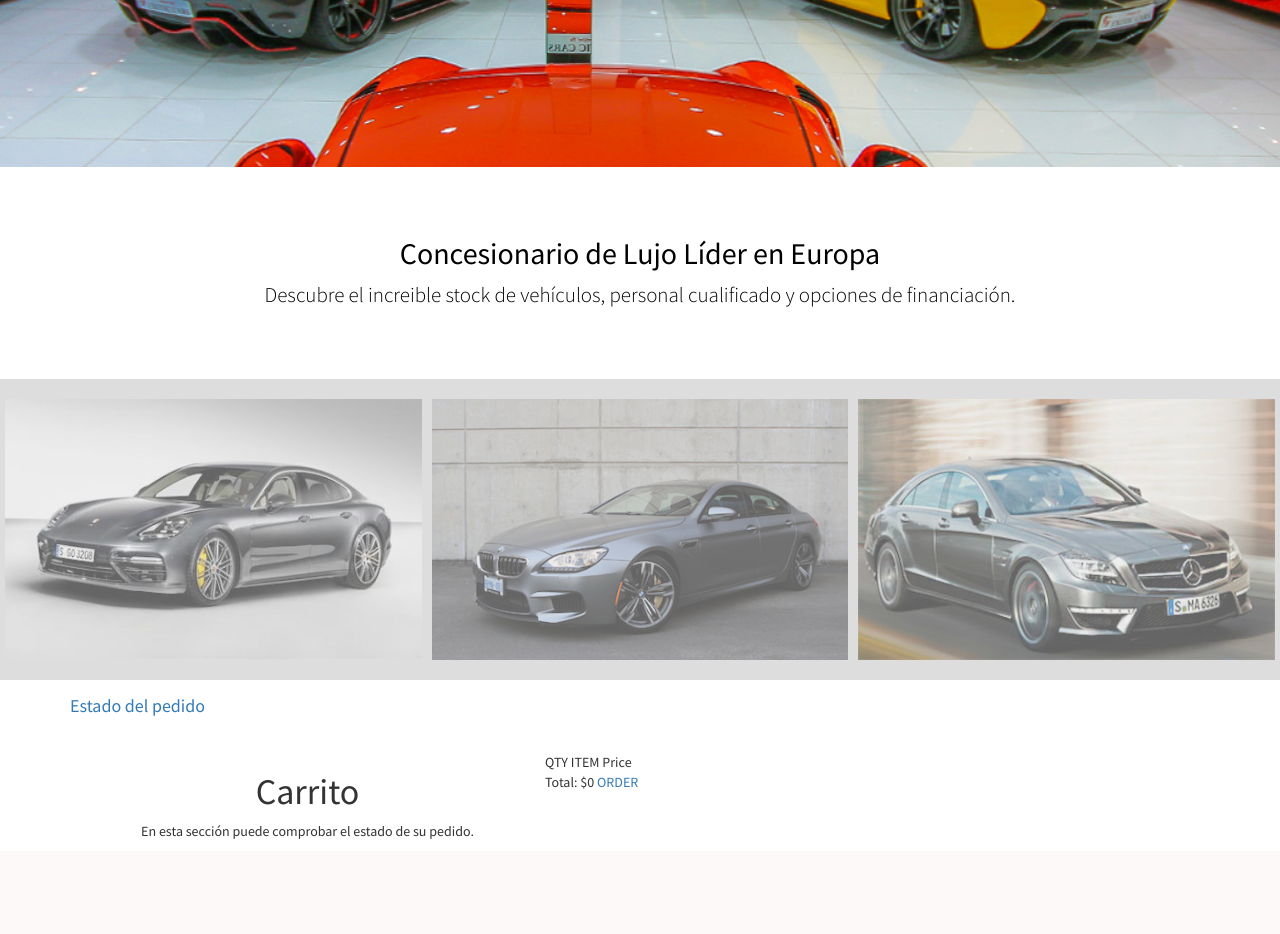
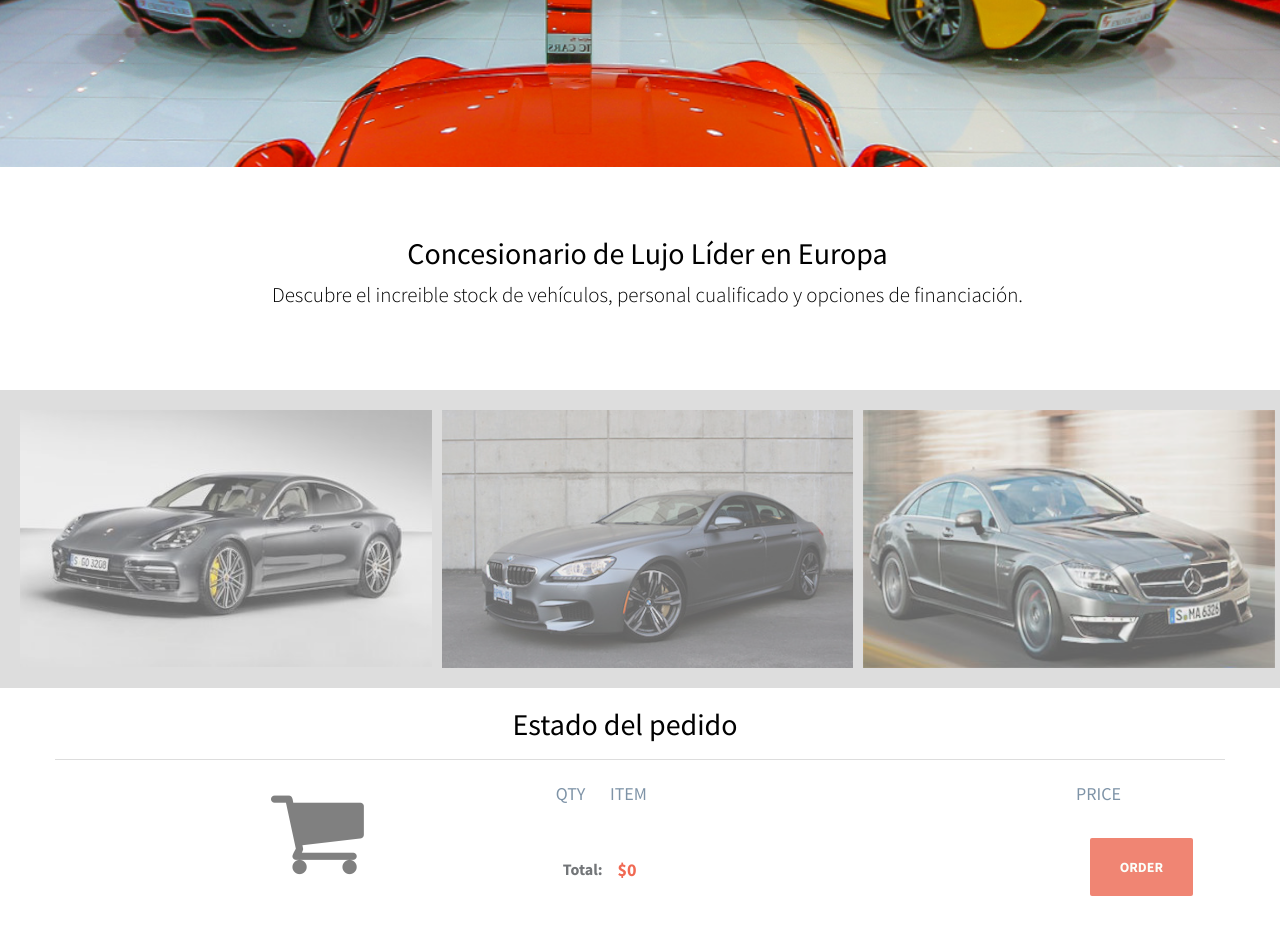
Before and after one commit to IkerGomez/dsm-2017-gomez-lopez-bootstrap, a PHP site: page /index.html in a window 1280 px wide. Shown: the part 633-1567 px from the top of the page. Before the commit the page ends 1472 px from the top, so only its background shows below. Run offline with PHP 8.4, Linux system fonts and the light colour scheme.

Commit message:
shopping card style change

```diff
--- a/Practica02/css/custom.css
+++ b/Practica02/css/custom.css
@@ -2,10 +2,10 @@
 	General Styles
 -----------------------------------*/
 
-body{
+/*body{
 	font-size : 14px;
 	background-color: #f2f6f9;
-}
+}*/
 
 ul{
 	list-style-type: none;
@@ -20,7 +20,7 @@ a:hover {
 	Navbar
 -----------------------------------*/
 
-.minicart{
+/*.minicart{
 	background:url(../img/sprite.png);
 	background-position: -156px 11px;
 	background-repeat:no-repeat;
@@ -44,7 +44,7 @@ a:hover {
 
 .navbar-brand:hover{
 	color: #fff;
-}
+}*/
 
 /*-----------------------------------
 	Breadcrumb
@@ -68,11 +68,11 @@ a:hover {
 
 .breadcrumb{
 	margin-bottom: 100px;
-	background-color: #ffffff;
+	/*background-color: #ffffff;*/
 }
 
 .breadcrumbBox{
-	background-color: #ffffff;
+	/*background-color: #ffffff;*/
 	height: 100px;
 	margin-bottom: 100px;
 	padding-top: 32px;
@@ -110,14 +110,14 @@ a:hover {
 	text-align: justify;
 }
 
-.bigcart{
+/*.bigcart{
 	background:url(../img/sprite.png);
 	background-position: 0px 11px;
 	background-repeat:no-repeat;
 	width: 155px;
 	height: 120px;
 	margin:0 0 40px 60px;
-}
+}*/
 
 
 /*-----------------------------------
@@ -130,10 +130,10 @@ a:hover {
 }
 
 .row{
-	box-shadow: 0 1px 0 #e1e5e8;
+	/*box-shadow: 0 1px 0 #e1e5e8;*/
 	padding-bottom :0;
 	padding-left: 15px;
-	background-color: #ffffff;
+	/*background-color: #ffffff;*/
 	margin-bottom: 11px;
 }
 
@@ -145,11 +145,11 @@ a:hover {
 
 .columnCaptions{
 	color: #7e93a7;
-	font-size:12px;
+	font-size:18px;
 	text-transform: uppercase;
 	padding: 0;
 	box-shadow: 0 0 0;
-	background-color: #f2f6f9;
+	/*background-color: #f2f6f9;*/
 }
 
 .columnCaptions span:first-child{
@@ -188,11 +188,11 @@ a:hover {
 
 
 .popbtn{
-	background-color: #e6edf3;
+	/*background-color: #e6edf3;*/
 	margin-left: 25px;
 	height: 63px;
 	width: 40px;
-	padding: 32px 0 0 14px !important;
+	/*padding: 32px 0 0 14px !important;*/
 	float: right;
 	cursor: pointer;
 }
@@ -216,7 +216,7 @@ a:hover {
 /* Totals */
 
 .totals{
-	background-color: #f2f6f9;
+	/*background-color: #f2f6f9;*/
 }
 
 .totals span{
@@ -254,7 +254,7 @@ a:hover {
 	border-radius: 3px;
 	box-shadow: 0 0 1px 1px rgba(0,0,0,0.2);
 	border: 0;
-	background-color: #ffffff;
+	/*background-color: #ffffff;*/
 }
 
 .popover.bottom{
--- a/Practica02/index.html
+++ b/Practica02/index.html
@@ -16,6 +16,7 @@
     <!-- Bootstrap Core CSS -->
     <link href="css/bootstrap.min.css" rel="stylesheet">
     <!-- Custom CSS -->
+    <link rel="stylesheet" href="css/custom.css">
     <link rel="stylesheet" href="css/stylish.css">
     <!-- Custom Fonts -->
     <link href="font-awesome/css/font-awesome.min.css" rel="stylesheet" type="text/css">
@@ -454,9 +455,10 @@
 
     </div>
 
-    <nav class="navbar">
-        <div class="container">
-            <a class="navbar-brand" href="#">Estado del pedido</a>
+    <!-- Footer -->
+    <nav class="navbar" style="background-color: white;">
+        <div class="container" style="border-bottom: 1px solid #ddd; padding: 10px;">
+            <a class="navbar-brand" style="font-size: 30px; width: 100%; text-align: center; color: black;">Estado del pedido</a>
             <div class="navbar-right">
                 <div class="container minicart"></div>
             </div>
@@ -467,10 +469,7 @@
 
         <div class="col-md-5 col-xs-12">
             <div class="bigcart"></div>
-            <h1>Carrito</h1>
-            <p>
-                En esta sección puede comprobar el estado de su pedido.
-            </p>
+            <i class="fa fa-shopping-cart" aria-hidden="true" style="font-size: 100px; color: grey; margin-bottom: 20px;"></i>
         </div>
 
         <div class="col-md-7 col-xs-12 text-left">
```
